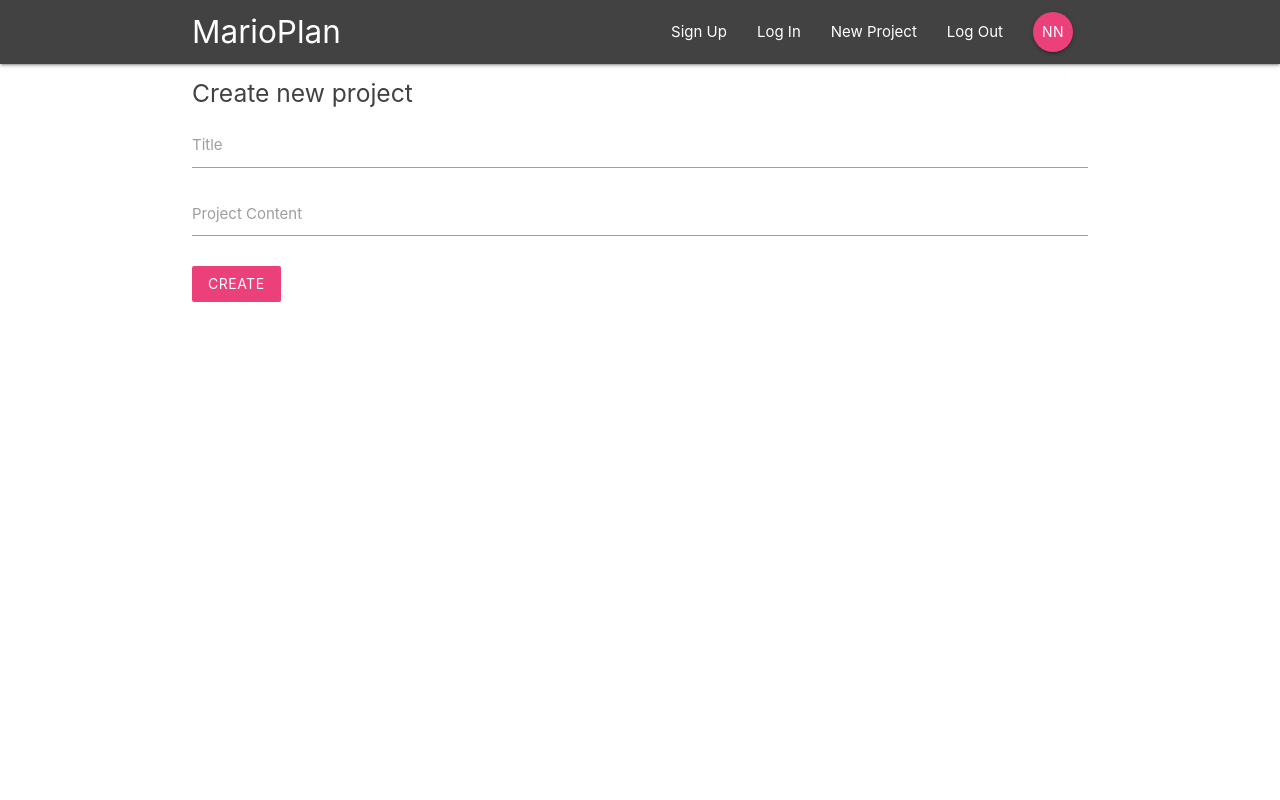
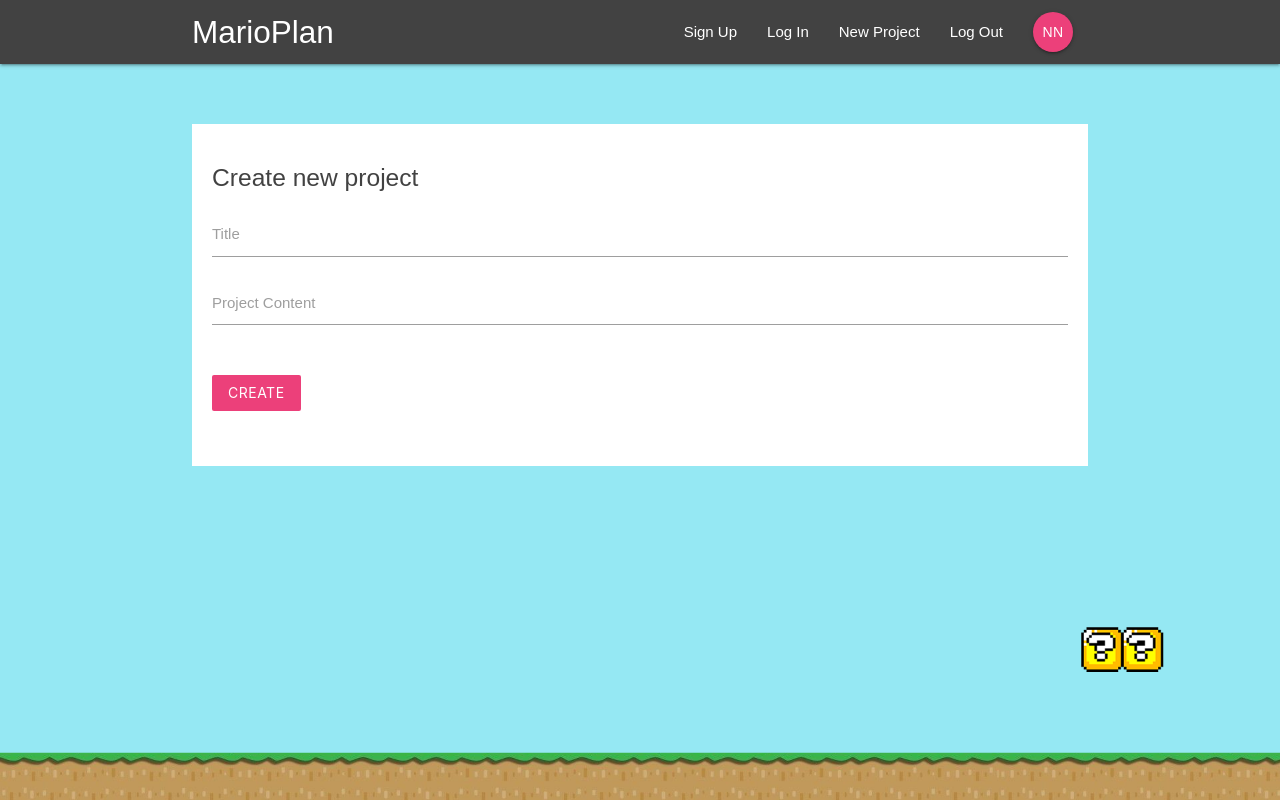
Before and after one commit to drambourg/react-mymarioplab, a React (Create React App) app: page /create in a window 1280 px wide. Built offline with nearby package versions, Linux system fonts and the light colour scheme.

Commit message:
Fix graphism

```diff
--- a/src/Component/Layout/SignedInLinks.js
+++ b/src/Component/Layout/SignedInLinks.js
@@ -4,7 +4,7 @@ import {NavLink} from 'react-router-dom'
 const SignedInLinks = () => {
     return (
         <ul className="right">
-            <li><NavLink to='/'>New Project</NavLink></li>
+            <li><NavLink to='/create'>New Project</NavLink></li>
             <li><NavLink to='/'>Log Out</NavLink></li>
             <li><NavLink to='/' className="btn btn-floating pink lighten-1">NN</NavLink></li>
         </ul>
--- a/src/Component/Layout/SignedOutLinks.js
+++ b/src/Component/Layout/SignedOutLinks.js
@@ -4,8 +4,8 @@ import {NavLink} from 'react-router-dom'
 const SignedOutLinks = () => {
     return (
         <ul className="right">
-            <li><NavLink to='/'>Sign Up</NavLink></li>
-            <li><NavLink to='/'>Log In</NavLink></li>
+            <li><NavLink to='/signup'>Sign Up</NavLink></li>
+            <li><NavLink to='/signin'>Log In</NavLink></li>
         </ul>
 
     )
--- a/src/index.css
+++ b/src/index.css
@@ -1,13 +1,38 @@
+html{
+  min-height: 100%;
+}
+
 body {
   margin: 0;
-  font-family: -apple-system, BlinkMacSystemFont, "Segoe UI", "Roboto", "Oxygen",
-    "Ubuntu", "Cantarell", "Fira Sans", "Droid Sans", "Helvetica Neue",
-    sans-serif;
-  -webkit-font-smoothing: antialiased;
-  -moz-osx-font-smoothing: grayscale;
+  padding: 0;
+  font-family: sans-serif;
+  background: url(/img/mario-bg.png) no-repeat;
+  background-size: 100%;
+  background-position: bottom;
+  background-color: #95e8f3;
+  min-height: 100%;
 }
 
-code {
-  font-family: source-code-pro, Menlo, Monaco, Consolas, "Courier New",
-    monospace;
+form{
+  padding: 20px;
+  margin-top: 60px;
 }
+
+form button, form h5{
+  margin: 20px 0;
+}
+
+input[type=text]:not(.browser-default):focus:not([readonly]),
+input[type=email]:not(.browser-default):focus:not([readonly]),
+input[type=password]:not(.browser-default):focus:not([readonly]),
+textarea.materialize-textarea:focus:not([readonly]){
+  border-color: #ec407a;
+  box-shadow: none;
+}
+
+input[type=text]:not(.browser-default):focus:not([readonly]) + label,
+textarea.materialize-textarea:focus:not([readonly]) + label,
+input[type=email]:not(.browser-default):focus:not([readonly]) + label,
+input[type=password]:not(.browser-default):focus:not([readonly]) + label{
+  color: #ec407a !important;
+}
```
Also changed, not shown: public/img/mario-bg.png (added).
